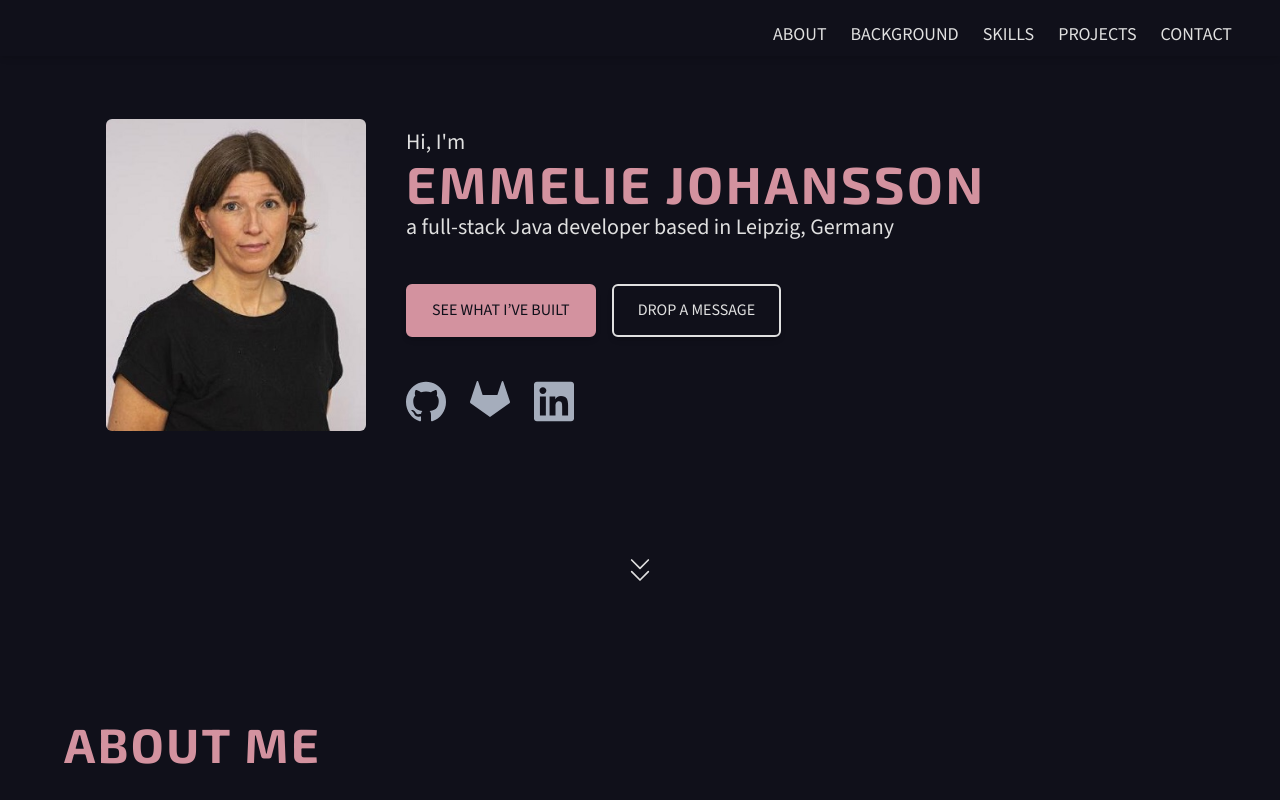
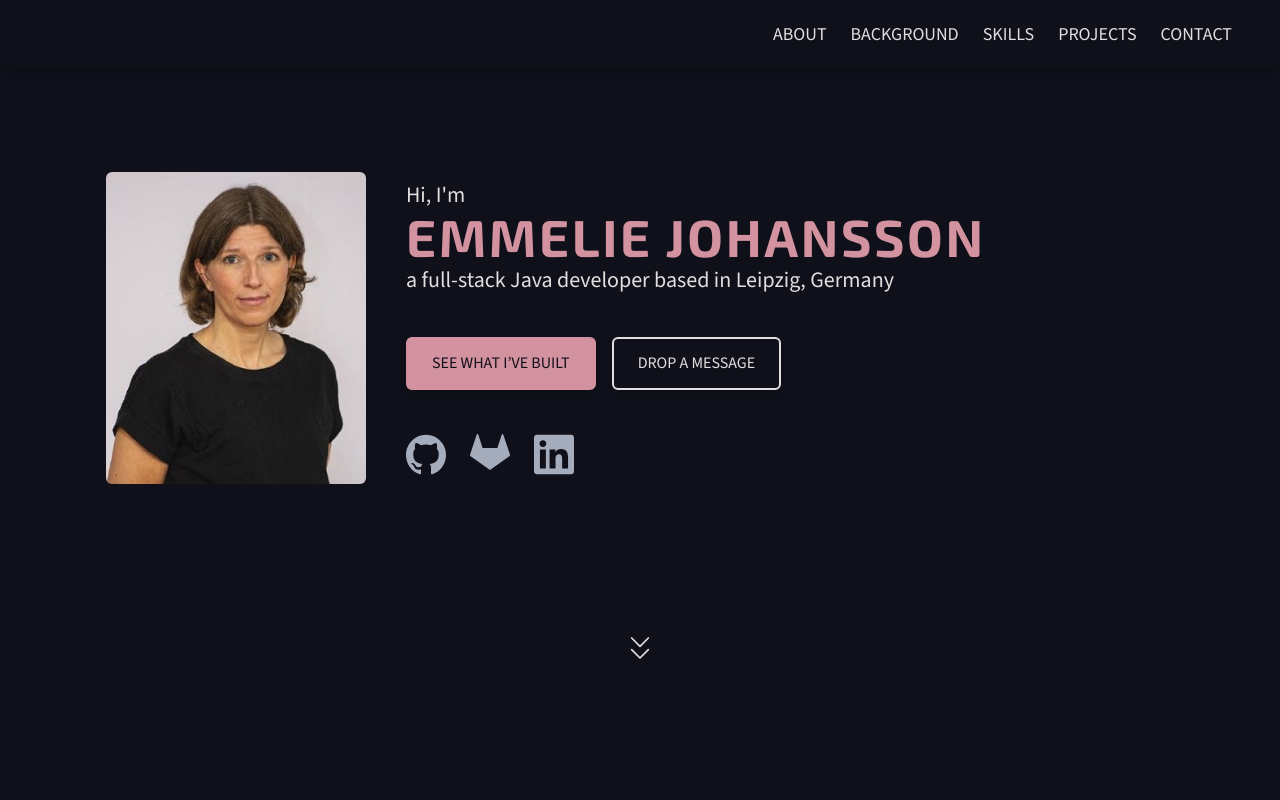
Before and after one commit to Emmelie83/PortfolioReact, a React (Vite) app: page / in a window 1280 px wide. Shown: the top 800 px of the page. Built offline with nearby package versions, Linux system fonts and the light colour scheme.

Commit message:
Change menu styling

```diff
--- a/src/components/NavBar.tsx
+++ b/src/components/NavBar.tsx
@@ -12,7 +12,7 @@ const NavBar: React.FC = () => {
 					<a
 						key={section}
 						href={`#${section}`}
-						className="hover:brightness-75"
+						className="hover:brightness-50"
 						onClick={onLinkClick}>
 						{section.charAt(0).toUpperCase() + section.slice(1)}
 					</a>
@@ -24,9 +24,9 @@ const NavBar: React.FC = () => {
 	return (
 		<nav
 			id="navbar"
-			className="fixed top-0 left-0 w-full z-20 bg-[#10101A] text-lg p-2 shadow-md">
+			className="fixed top-0 left-0 w-full z-20 bg-[#10101A] lg:hover:brightness-175 uppercase max-w-[2000px] text-lg p-2 shadow-md">
 			{/* Desktop nav */}
-			<div className="hidden md:flex px-10 pt-3 gap-6 items-center justify-end uppercase">
+			<div className="hidden md:flex px-10 py-3 gap-6 items-center justify-end uppercase">
 				{navLinks()}
 			</div>
 
--- a/src/modules/Header.tsx
+++ b/src/modules/Header.tsx
@@ -8,7 +8,7 @@ import { ChevronsDown } from "lucide-react";
 const Header: React.FC = () => (
 	<div id="start">
 		<NavBar />
-		<header className="flex flex-col lg:flex-row items-center justify-center max-w-screen-xl mx-auto lg:h-[550px] gap-10 px-4 md:px-14 lg:px-16 mt-10 md:mt-20 lg:mt-0 mb-10 sm:mb-20 lg:mb-0">
+		<header className="flex flex-col lg:flex-row items-center justify-center max-w-screen-xl mx-auto lg:h-[600px] gap-10 px-4 md:px-14 lg:px-16 mt-10 lg:mt-7 md:mt-20 mb-10 sm:mb-20 lg:mb-0">
 			<img
 				className="w-[220px] sm:w-[260px] md:w-[300px] lg:w-[260px] rounded-md shadow-4xl"
 				src={profilePicture}
```
